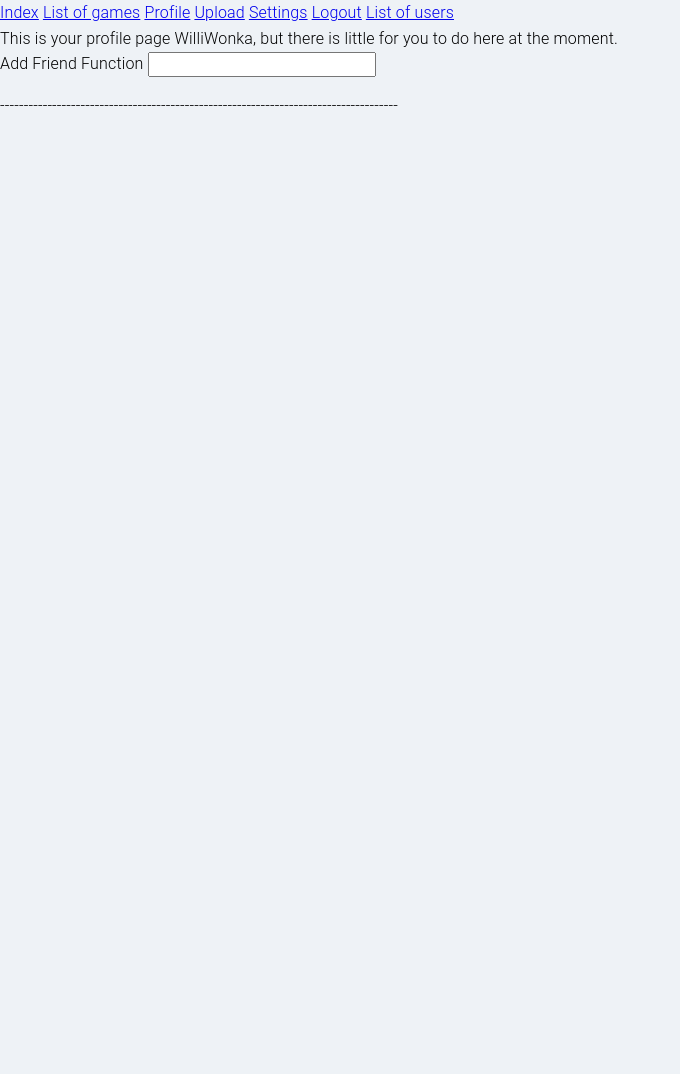
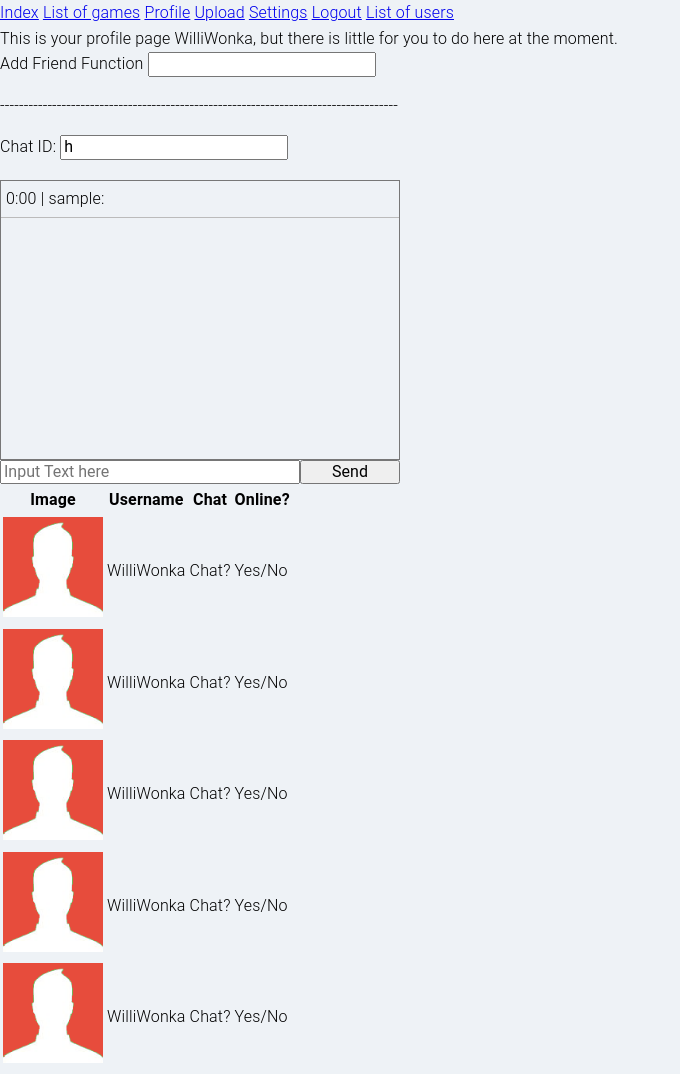
Before and after one commit to The-Commuters/Gamesite, a PHP site: page /profile.php?id=1 in a window 1280 px wide. Shown: the whole page, without its empty margins (0-680 px from the left). Before the commit the page ends 106 px from the top, so only its background shows below. Run offline with PHP 8.4, Linux system fonts and the light colour scheme; the visitor is signed in with stand-in values (Sample User, id 1); data comes from the database, SQL or seed files in the repository.

Commit message:
Added friendlist on profile
friendlist.php shows whatever friends the logged in user might have, started adding the chat above but need ajax to change the chat-room when someone presses on the chat-button behind the names.

Added some more phpdocs.

```diff
--- a/includes/classes/friendship.php
+++ b/includes/classes/friendship.php
@@ -26,6 +26,25 @@
 		$sql = "SELECT * FROM friend_list WHERE ";
 		$sql .= "user_2 = '{$user_id}' ";
 		$sql .= "AND status = '0' ";
+
+		return self::find_by_query($sql);
+
+	}
+
+	/**
+	 * Finds all the friend that a user have or have been accepted by.
+	 *
+	 * @param Is the id of the reciever you want the friend requests to.
+	 * @return Is the friendlist of the user that is logged in.
+	 */
+	public static function find_friends($user_id) {
+
+		global $database;
+
+		$sql = "SELECT * FROM friend_list WHERE ";
+		$sql .= "(user_1 = '{$user_id}' OR ";
+		$sql .= "user_2 = '{$user_id}') ";
+		$sql .= "AND status = '1' ";
 
 		return self::find_by_query($sql);
 
--- /dev/null
+++ b/includes/views/friendlist.php
@@ -0,0 +1,56 @@
+<?php
+
+/**
+ * This is the friendlist that will show up on the profile page
+ *
+ *
+ */
+
+$friends = Friendship::find_friends($session->user_id);
+?>
+
+<?php
+$chatroom_id = "h";
+include("userchat.php");
+?>
+
+<div>
+ <table>
+  <thead>
+   <tr>
+    <th>Image</th>
+    <th>Username</th>
+    <th>Chat</th>
+    <th>Online?</th>
+  </tr>
+ </thead>
+<tbody>
+
+<?php
+foreach ($friends as $friend) :
+  if ($friend->user_1 !== $session->user_id) {
+    $user = User::find_by_id($friend->user_1);
+  } else {
+    $user = User::find_by_id($friend->user_2);
+  }
+?>
+
+<tr>
+
+	<td>
+		<a href="profile.php?id=<?php echo $user->id; ?>">
+			<img src="<?php echo $user->get_user_image();?>" style="height: 100px; width: 100px;">
+		</a>
+	</td>
+
+	<td><?php echo $user->username; ?></td>
+	<td><?php echo "Chat?"; ?></td>
+	<td><?php echo "Yes/No" ?></td>
+
+</tr>
+
+<?php endforeach; ?>
+
+</tbody>
+</table>
+</div>
--- a/includes/views/self_profile_content.php
+++ b/includes/views/self_profile_content.php
@@ -34,3 +34,7 @@
 </div>
 
 <script src="js/functions.js"></script>
+
+<?php
+   include("friendlist.php");
+?>
--- a/includes/views/userchat.php
+++ b/includes/views/userchat.php
@@ -1,8 +1,11 @@
+<!--
+$chatroom_id is set up wherever this is called, and will decide what room id it is.
+-->
 <div class="chatcontainer">
 	<main>
 		<div class="userSettings">
 			<label id="chatid">Chat ID:</label>
-			<input id="chatId" type="text" placeholder="<?php echo $current_game_id; ?>" maxlength="32" value="<?php echo $current_game_id; ?>">
+			<input id="chatId" type="text" placeholder="<?php echo $chatroom_id ?>" maxlength="32" value="<?php echo $chatroom_id; ?>">
 		</div>
 		<div class="chat">
 			<div id="chatOutput"></div>
--- a/js/chat.js
+++ b/js/chat.js
@@ -47,7 +47,7 @@
         sendMessage();
     });
 
-    // Retrieves the messages from the database with
+    // Retrieves the messages from the database with every interval
     setInterval(function() {
         retrieveMessages();
     }, chatInterval);
```
Also changed, not shown: gamepage.php (+6 -3 lines), includes/classes/user.php (+28 -9 lines).
